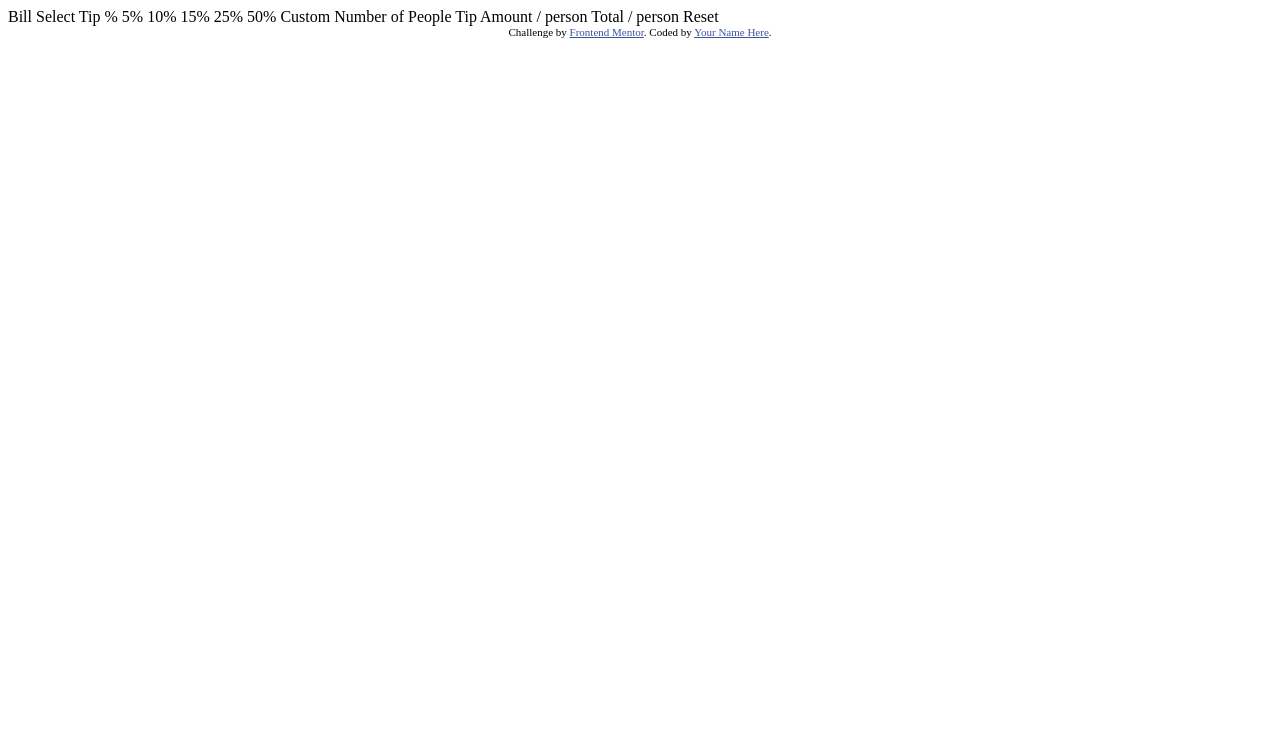
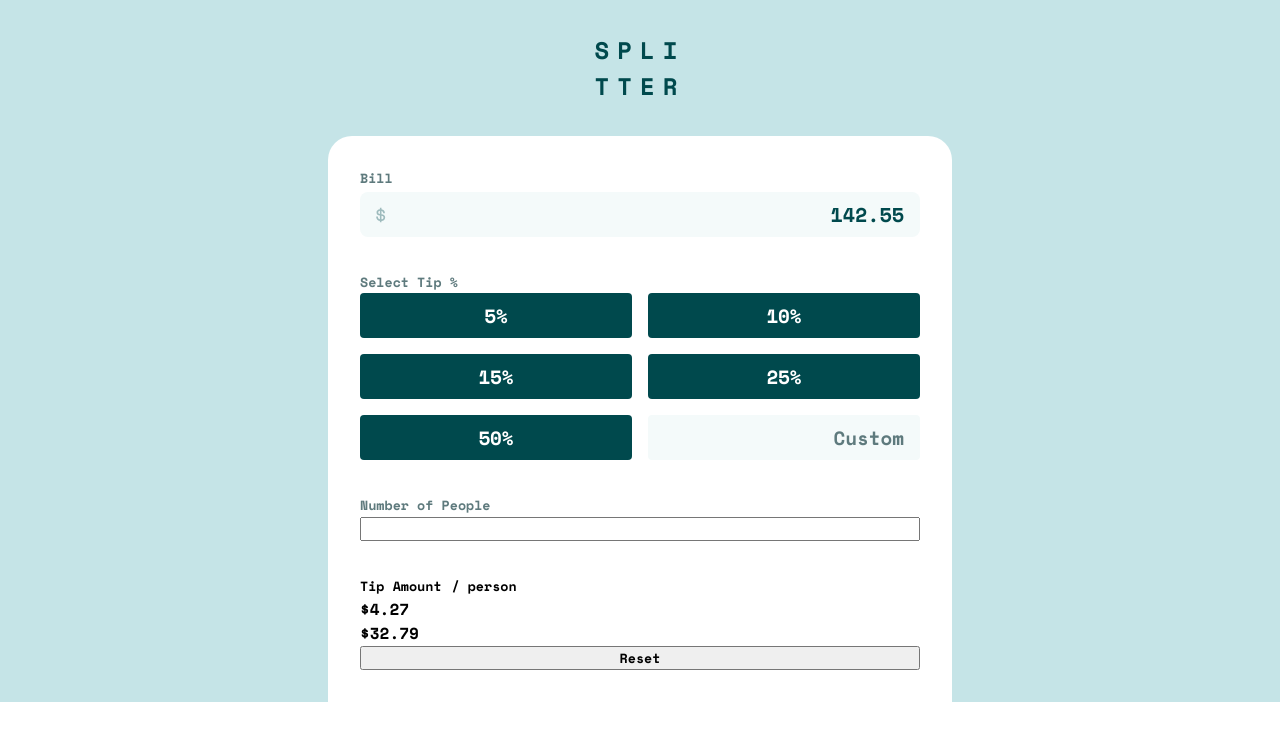
Before and after one commit to Dumont19/tip-calculator-app-main, a plain HTML site: page index.html in a window 1280 px wide. Drawn offline with nearby package versions, Linux system fonts and the light colour scheme.

Commit message:
half style done

```diff
--- a/index.html
+++ b/index.html
@@ -2,43 +2,62 @@
 <html lang="en">
 <head>
   <meta charset="UTF-8">
-  <meta name="viewport" content="width=device-width, initial-scale=1.0"> <!-- displays site properly based on user's device -->
-
+  <meta name="viewport" content="width=device-width, initial-scale=1.0">
   <link rel="icon" type="image/png" sizes="32x32" href="./images/favicon-32x32.png">
-
   <title>Frontend Mentor | Tip calculator app</title>
-
-  <!-- Feel free to remove these styles or customise in your own stylesheet 👍 -->
-  <style>
-    .attribution { font-size: 11px; text-align: center; }
-    .attribution a { color: hsl(228, 45%, 44%); }
-  </style>
+  <link rel="stylesheet" href="styles/styles.css">
+  <script defer src="js/index.js"></script>
 </head>
 <body>
+  <main class="container">
+    <div class="title">
+      <span>Spli</span>
+      <span>tter</span>
+    </div>
+    <div class="wrapper">
+      <div class="bill">
+        <small>Bill</small>
+        <div class="bill-value">
+          <img src="images/icon-dollar.svg" alt="">
+          <span>142.55</span>
+        </div>
+      </div>
 
-  Bill
+      <div class="tip">
+        <small>Select Tip %</small>
+        <div class="btns">
+          <button class="tip-value">5%</button>
+          <button class="tip-value">10%</button>
+          <button class="tip-value">15%</button>
+          <button class="tip-value">25%</button>
+          <button class="tip-value">50%</button>
+          <input type="number" id="tip-number" placeholder="Custom">
+        </div>
+      </div>
 
-  Select Tip %
-  5%
-  10%
-  15%
-  25%
-  50%
-  Custom
+      <div class="number-people">
+        <small>Number of People</small>
+        <input type="number" id="n-people">
+      </div>
 
-  Number of People
-
-  Tip Amount
-  / person
-
-  Total
-  / person
-
-  Reset
-
-  <div class="attribution">
-    Challenge by <a href="https://www.frontendmentor.io?ref=challenge" target="_blank">Frontend Mentor</a>.
-    Coded by <a href="#">Your Name Here</a>.
-  </div>
+      <div class="totals">
+        <div class="amount">
+          <div class="amount-l">
+            <small class="tip-amount">Tip Amount</small>
+            <small class="p-person">/ person</small>
+            <div class="totals-r">$4.27</div>
+          </div>
+        </div>
+        <div class="total">
+          <div class="total-l">
+            <small class="total-person"></small>
+            <small class="p-person"></small>
+          </div>
+          <div class="totals-r">$32.79</div>
+        </div>
+        <button class="reset">Reset</button>
+      </div>
+    </div>
+  </main>
 </body>
 </html>
--- /dev/null
+++ b/styles/styles.css
@@ -0,0 +1,146 @@
+@import url("https://fonts.googleapis.com/css2?family=Space+Mono:wght@700&display=swap");
+
+* {
+  margin: 0;
+  padding: 0;
+  box-sizing: border-box;
+}
+
+:root {
+  --font: "Space Mono", monospace;
+  --strong-cyan: hsl(172, 67%, 45%);
+  --very-dark-cyan: hsl(183, 100%, 15%);
+  --dark-grayish-cyan: hsl(186, 14%, 43%);
+  --grayish-cyan: hsl(184, 14%, 56%);
+  --light-grayish-cyan: hsl(185, 41%, 84%);
+  --very-light-grayish-cyan: hsl(189, 41%, 97%);
+  --white: hsl(0, 0%, 100%);
+}
+
+body {
+  width: 100%;
+  height: 100vh;
+  background: var(--Light-grayish-cyan);
+  font-family: var(--font);
+}
+
+button,
+input {
+  font-family: var(--font);
+  width: 100%;
+}
+
+.container {
+  background: var(--light-grayish-cyan);
+  display: flex;
+  flex-direction: column;
+  align-items: center;
+  justify-content: center;
+}
+
+.title {
+  color: var(--very-dark-cyan);
+  text-transform: uppercase;
+  font-size: 1.5rem;
+  letter-spacing: .5rem;
+  padding: 2rem 0;
+}
+
+.title span {
+  display: block;
+}
+
+.wrapper {
+  display: flex;
+  flex-direction: column;
+  gap: 2rem;
+  background: var(--white);
+  padding: 2rem;
+  border-radius: 1.5rem 1.5rem 0 0;
+}
+
+.bill {
+  display: flex;
+  flex-direction: column;
+  gap: .25rem;
+}
+
+.bill small,
+.tip small,
+.number-people small {
+  color: var(--dark-grayish-cyan);
+}
+
+.bill-value {
+  display: flex;
+  justify-content: space-between;
+  align-items: center;
+  background: var(--very-light-grayish-cyan);
+  padding: .5rem 1rem;
+  border-radius: .5rem;
+  cursor: pointer;
+  transition: .4s ease;
+}
+
+.bill-value:hover {
+  border: 2px solid var(--strong-cyan);
+}
+
+.bill-value img {
+  height: 1rem;
+}
+
+.bill-value span {
+  color: var(--very-dark-cyan);
+  font-size: 1.25rem;
+}
+
+.tip small {
+  margin-bottom: 1rem;
+}
+
+.btns {
+  display: grid;
+  grid-template-columns: repeat(2, 1fr);
+  gap: 1rem;
+}
+
+.btns button {
+  background: var(--very-dark-cyan);
+  color: var(--white);
+  border: none;
+  padding: .5rem;
+  border-radius: .25rem;
+  font-size: 1.2rem;
+  cursor: pointer;
+  transition: .4s ease;
+}
+
+.btns button:hover {
+  background: var(--light-grayish-cyan);
+  color: var(--very-dark-cyan);
+}
+
+#tip-number {
+  border: none;
+  background: var(--very-light-grayish-cyan);
+  color: var(--very-dark-cyan);
+  border-radius: .25rem;
+  font-size: 1.2rem;
+  text-align: right;
+  padding: 0 1rem;
+  cursor: pointer;
+  transition: .4s ease;
+}
+
+#tip-number:hover {
+  border: 2px solid var(--strong-cyan);
+}
+
+#tip-number::placeholder {
+  color: var(--dark-grayish-cyan);
+}
+
+#tip-number::-webkit-inner-spin-button {
+  appearance: none;
+}
```
Also changed, not shown: js/index.js (added).
